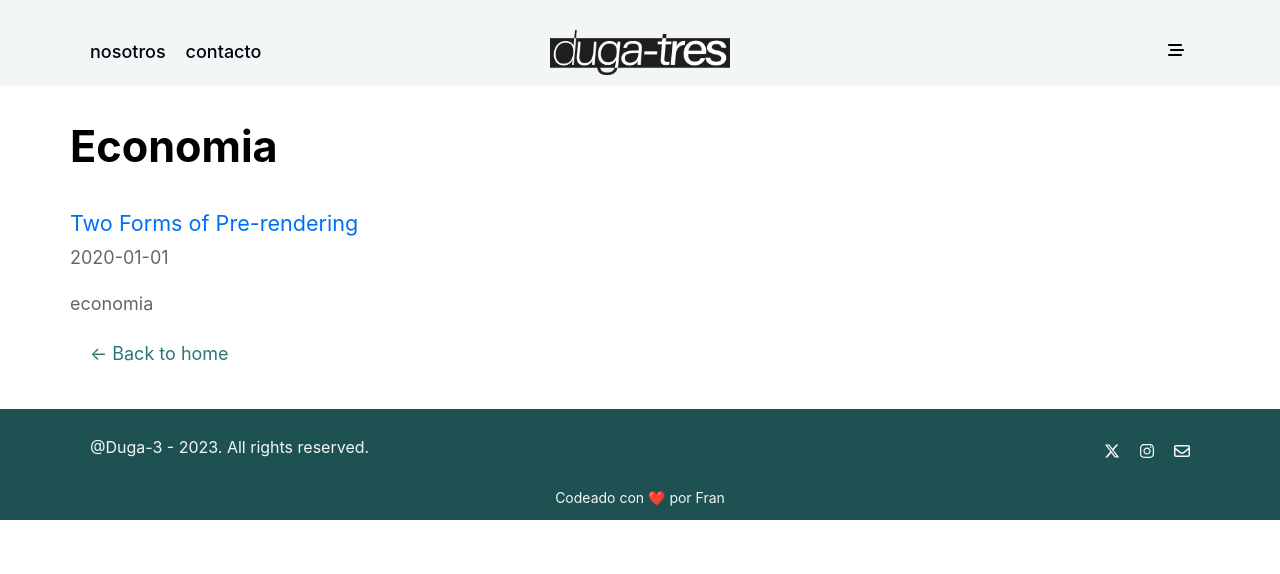
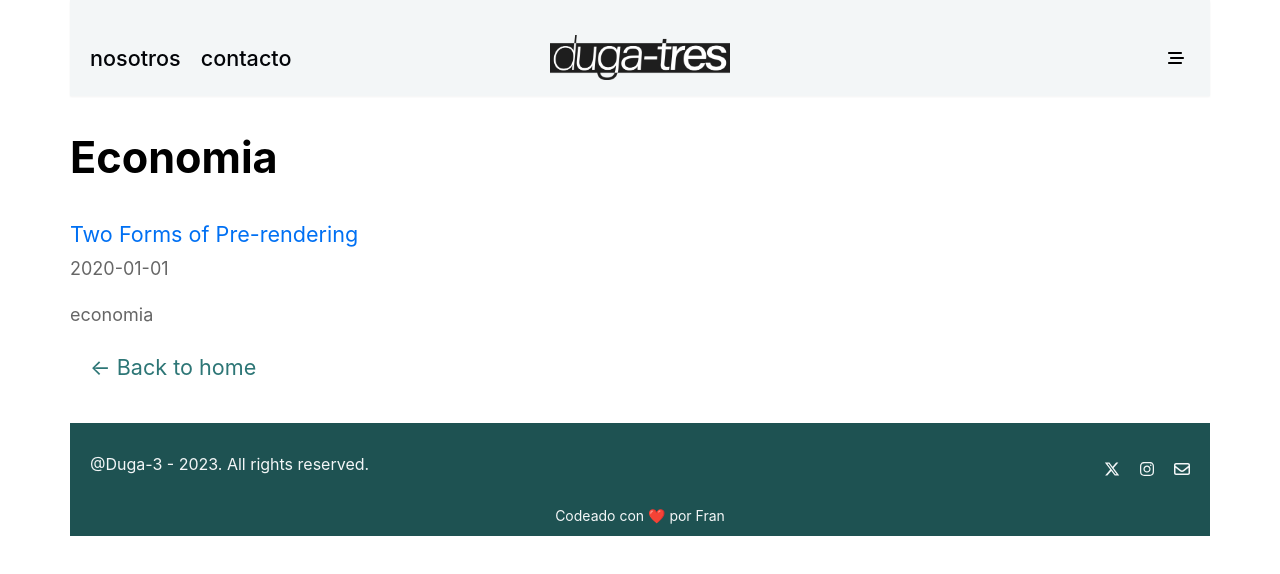
Before and after one commit to Franco-Juarez/duga-tres, a Next.js app: page /Economia in a window 1280 px wide. Shown: the top 574 px of the page. Built offline with nearby package versions, Linux system fonts and the light colour scheme.

Commit message:
ajustes nuevos en las pages de categorías

```diff
--- a/pages/Economia.js
+++ b/pages/Economia.js
@@ -1,5 +1,6 @@
 import { getPostsByCategory } from "../lib/posts";
 import CategoryArticle from "../components/categoryArticles";
+import utilStyles from "../styles/utils.module.css";
 
 export async function getStaticProps() {
   const postEconomia = getPostsByCategory("economia");
@@ -13,7 +14,9 @@ export async function getStaticProps() {
 export default function economia({ postEconomia }) {
   return (
     <div>
-      <CategoryArticle postsCategory={postEconomia} />
+      <main className={utilStyles.headingMd}>
+        <CategoryArticle postsCategory={postEconomia} />
+      </main>
     </div>
   );
 }
--- a/pages/Sociedad.js
+++ b/pages/Sociedad.js
@@ -1,5 +1,6 @@
 import { getPostsByCategory } from "../lib/posts";
 import CategoryArticle from "../components/categoryArticles";
+import utilStyles from "../styles/utils.module.css";
 
 export async function getStaticProps() {
   const postsSociedad = getPostsByCategory("sociedad");
@@ -13,7 +14,9 @@ export async function getStaticProps() {
 export default function sociedad({ postsSociedad }) {
   return (
     <div>
+      <main className={utilStyles.headingMd}>
       <CategoryArticle postsCategory={postsSociedad} />
+      </main>
     </div>
   );
 }
```
